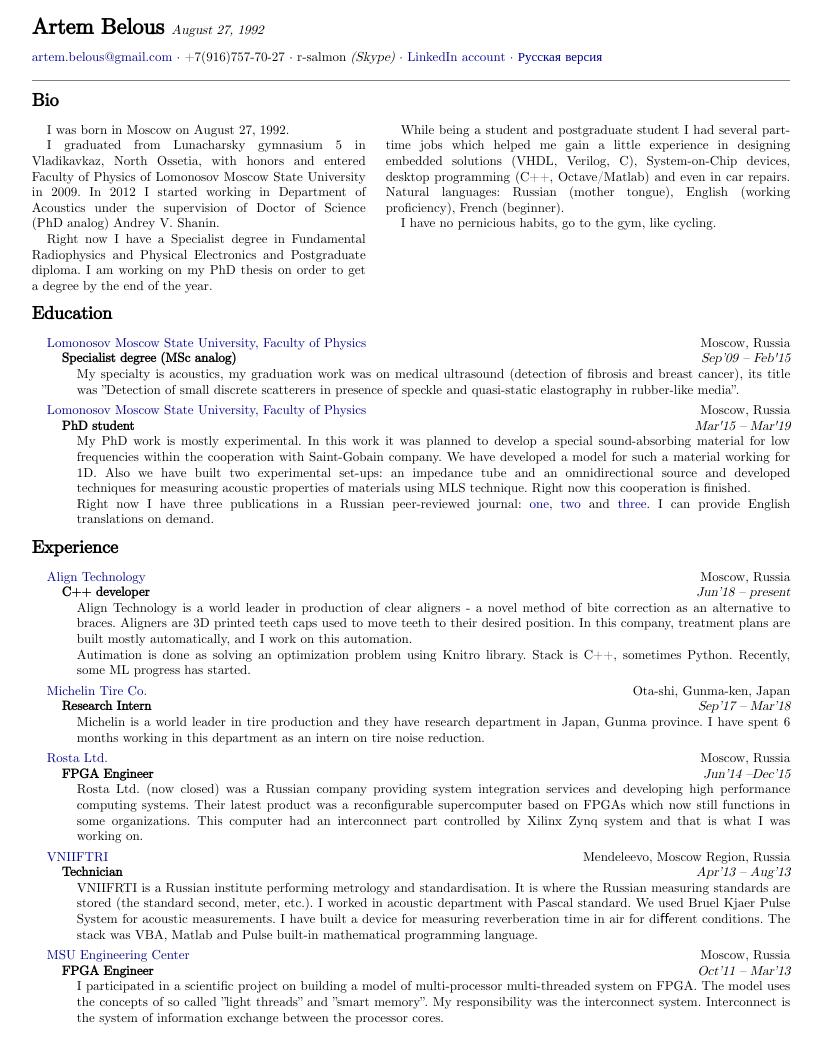
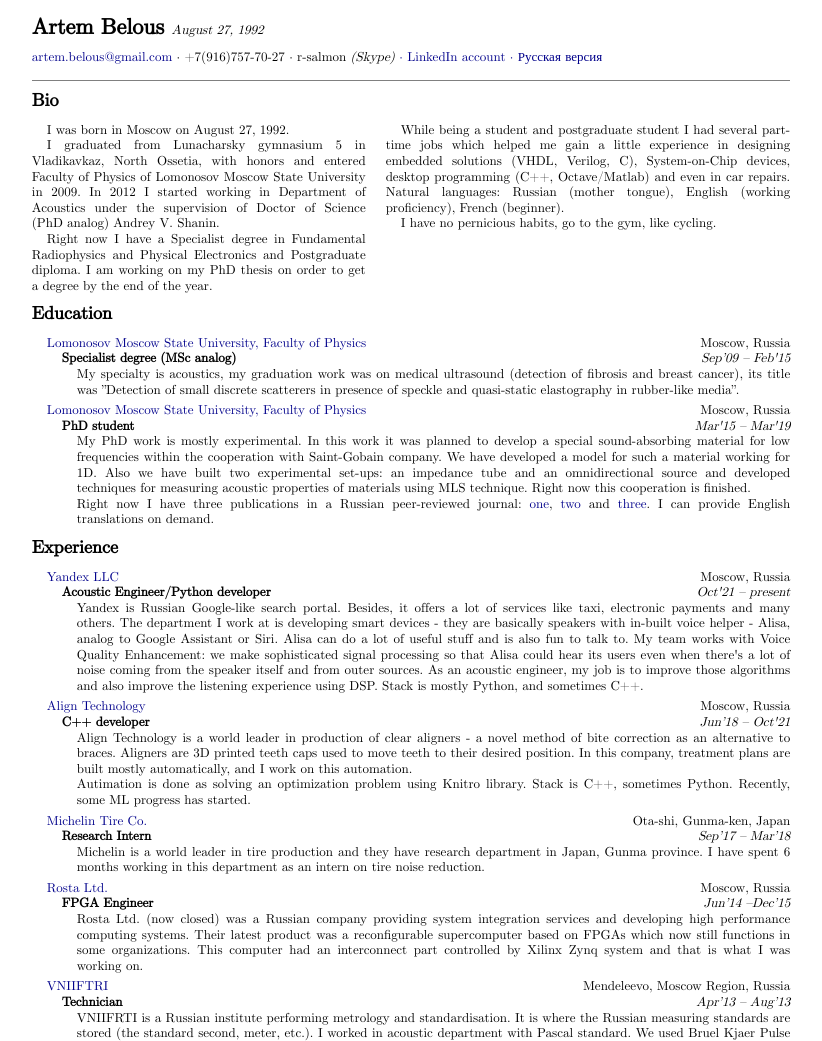
Before and after one commit to dzabakh/dzabakh.github.io, a plain HTML site: page index.html in a window 1280 px wide. Shown: the top 1041 px of the page, without its empty margins (229-1051 px from the left). Drawn offline with Linux system fonts and the light colour scheme.

Commit message:
Add Yandex to work experience

```diff
--- a/index.html
+++ b/index.html
@@ -61,6 +61,23 @@
 		</div>
 
 <h2  class="part__header">Experience</h2>
+
+<div class="paragraph">
+    <div class="info1">
+            <div class="info__company-name"><a class="link" href="https://www.yandex.ru/">Yandex LLC</a></div>
+            <div class="info__company-adress">Moscow, Russia</div>
+    </div>
+    <div class="info2">
+        <div class="info__position">Acoustic Engineer/Python developer</div>
+        <div class="info__dates">Oct'21 – present</div>
+    </div>
+    <div class="paragraph__content">Yandex is Russian Google-like search portal. Besides, it offers a lot of services like taxi, electronic payments and many others.
+	    The department I work at is developing smart devices - they are basically speakers with in-built voice helper - Alisa, analog to Google Assistant or Siri. Alisa can do a lot of useful stuff and is also fun to talk to.
+	    My team works with Voice Quality Enhancement: we make sophisticated signal processing so that Alisa could hear its users even when there's a lot of noise coming from the speaker itself and from outer sources.
+	    As an acoustic engineer, my job is to improve those algorithms and also improve the listening experience using DSP. Stack is mostly Python, and sometimes C++.
+	</div>
+</div>
+
 <div class="paragraph">
     <div class="info1">
             <div class="info__company-name"><a class="link" href="https://www.aligntech.com/">Align Technology</a></div>
@@ -68,7 +85,7 @@
     </div>
     <div class="info2">
         <div class="info__position">C++ developer</div>
-        <div class="info__dates">Jun’18 – present</div>
+        <div class="info__dates">Jun’18 – Oct'21</div>
     </div>
     <div class="paragraph__content">Align Technology is a world leader in production of clear aligners - a novel method of bite correction as an alternative to braces. Aligners are 3D printed teeth caps used to move teeth to their desired position. In this company, treatment plans are built mostly automatically, and I work on this automation.<br>
 	Autimation is done as solving an optimization problem using Knitro library. Stack is C++, sometimes Python. Recently, some ML progress has started.</div>
```
